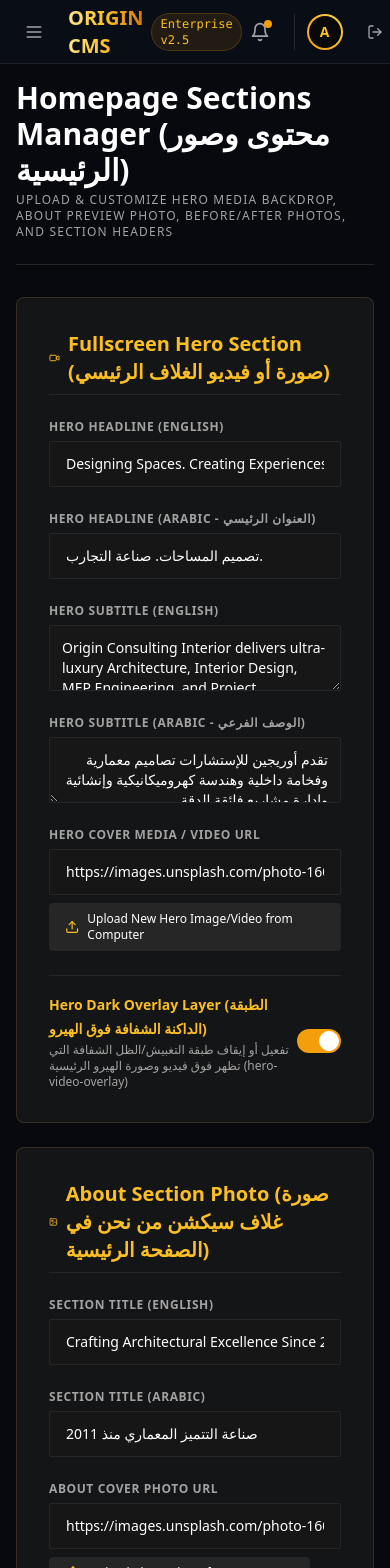
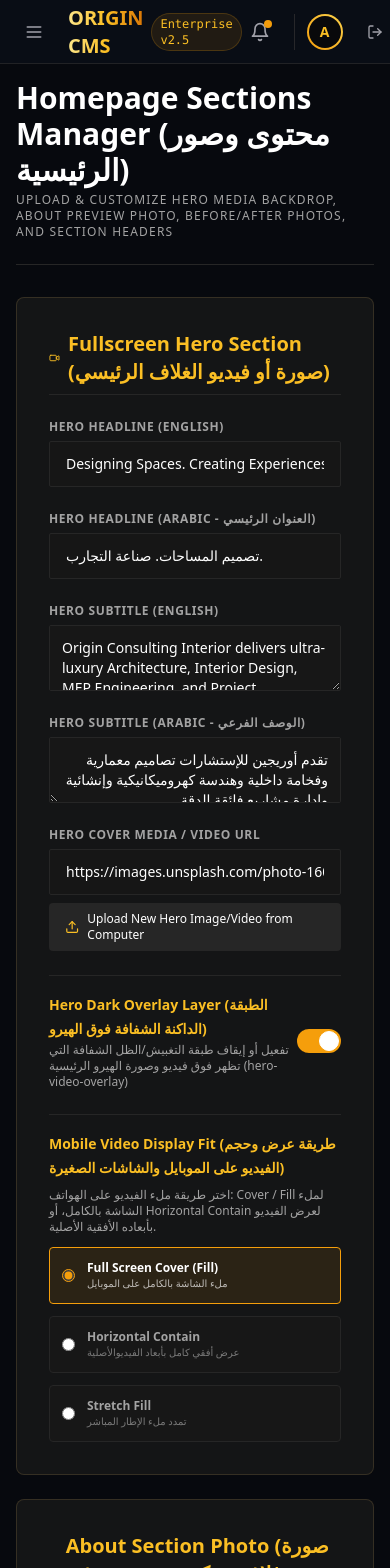
Before and after one commit to mazofayd12/Origin-Consulting-Interior, a Next.js app in the folder client/: page /en/admin/content/home in a window 390 px wide. Shown: the top 1568 px of the page. Built offline with nearby package versions, Linux system fonts and the light colour scheme; no server answers; the database is empty.

Commit message:
feat: add mobile video fit control and fix poster flash & admin loading flicker

```diff
--- a/client/src/app/[lang]/admin/content/home/page.tsx
+++ b/client/src/app/[lang]/admin/content/home/page.tsx
@@ -15,6 +15,7 @@ export default function ManageHomePageContent() {
   const [uploadingBefore, setUploadingBefore] = useState(false);
   const [uploadingAfter, setUploadingAfter] = useState(false);
 
+  const [loadingSettings, setLoadingSettings] = useState(true);
   const [hero, setHero] = useState({
     headlineEn: 'Designing Spaces. Creating Experiences.',
     headlineAr: 'تصميم المساحات. صناعة التجارب.',
@@ -22,6 +23,7 @@ export default function ManageHomePageContent() {
     subtitleAr: 'تقدم أوريجين للإستشارات تصاميم معمارية وفخامة داخلية وهندسة كهروميكانيكية وإنشائية وإدارة مشاريع فائقة الدقة.',
     videoUrl: 'https://images.unsplash.com/photo-1600596542815-ffad4c1539a9?auto=format&fit=crop&w=2000&q=90',
     showOverlay: true,
+    mobileVideoFit: 'cover',
   });
 
   const [aboutPreview, setAboutPreview] = useState({
@@ -45,6 +47,7 @@ export default function ManageHomePageContent() {
   });
 
   useEffect(() => {
+    setLoadingSettings(true);
     axios.get('/api/settings')
       .then((res) => {
         if (res.data?.homepage_hero) {
@@ -60,7 +63,8 @@ export default function ManageHomePageContent() {
           setServicesHeader((prev) => ({ ...prev, ...res.data.services_section }));
         }
       })
-      .catch(() => {});
+      .catch(() => {})
+      .finally(() => setLoadingSettings(false));
   }, []);
 
   const uploadFile = async (file: File, setter: (url: string) => void, setLoadingState: (val: boolean) => void) => {
@@ -112,7 +116,13 @@ export default function ManageHomePageContent() {
 
         {saved && <Alert type="success" message="Homepage content & section images updated successfully." />}
 
-        <form onSubmit={handleSave} className="space-y-6">
+        {loadingSettings ? (
+          <div className="glass-panel p-12 rounded-lg border border-neutral-800 flex items-center justify-center gap-3 text-amber-400">
+            <Loader2 className="w-6 h-6 animate-spin text-amber-400" />
+            <span className="text-sm font-medium text-neutral-300">Loading homepage settings... (جاري تحميل البيانات)</span>
+          </div>
+        ) : (
+          <form onSubmit={handleSave} className="space-y-6">
           {/* Section 1: Hero Section */}
           <div className="glass-panel p-8 rounded-lg border border-brand-gold/30 space-y-6">
             <h3 className="text-xl font-bold text-amber-400 border-b border-neutral-800 pb-2 flex items-center gap-2">
@@ -179,6 +189,62 @@ export default function ManageHomePageContent() {
                 />
                 <div className="w-11 h-6 bg-neutral-800 peer-focus:outline-none rounded-full peer peer-checked:after:translate-x-full peer-checked:after:border-white after:content-[''] after:absolute after:top-[2px] after:left-[2px] after:bg-white after:border-neutral-300 after:border after:rounded-full after:h-5 after:w-5 after:transition-all peer-checked:bg-amber-500"></div>
               </label>
+            </div>
+
+            {/* Mobile Video Fit Control */}
+            <div className="pt-4 border-t border-neutral-800 space-y-2">
+              <label className="text-sm font-bold text-amber-400">
+                Mobile Video Display Fit (طريقة عرض وحجم الفيديو على الموبايل والشاشات الصغيرة)
+              </label>
+              <p className="text-xs text-neutral-400">
+                اختر طريقة ملء الفيديو على الهواتف: Cover / Fill لملء الشاشة بالكامل، أو Horizontal Contain لعرض الفيديو بأبعاده الأفقية الأصلية.
+              </p>
+              <div className="grid grid-cols-1 sm:grid-cols-3 gap-3 pt-1">
+                <label className={`flex items-center gap-3 p-3 rounded border cursor-pointer transition-colors ${hero.mobileVideoFit === 'cover' || !hero.mobileVideoFit ? 'border-amber-500 bg-amber-500/10 text-white' : 'border-neutral-800 bg-neutral-900 text-neutral-400 hover:border-neutral-700'}`}>
+                  <input
+                    type="radio"
+                    name="mobileVideoFit"
+                    value="cover"
+                    checked={hero.mobileVideoFit === 'cover' || !hero.mobileVideoFit}
+                    onChange={() => setHero({ ...hero, mobileVideoFit: 'cover' })}
+                    className="accent-amber-500"
+                  />
+                  <div>
+                    <div className="text-xs font-bold">Full Screen Cover (Fill)</div>
+                    <div className="text-[10px] opacity-70">ملء الشاشة بالكامل على الموبايل</div>
+                  </div>
+                </label>
+
+                <label className={`flex items-center gap-3 p-3 rounded border cursor-pointer transition-colors ${hero.mobileVideoFit === 'contain' ? 'border-amber-500 bg-amber-500/10 text-white' : 'border-neutral-800 bg-neutral-900 text-neutral-400 hover:border-neutral-700'}`}>
+                  <input
+                    type="radio"
+                    name="mobileVideoFit"
+                    value="contain"
+                    checked={hero.mobileVideoFit === 'contain'}
+                    onChange={() => setHero({ ...hero, mobileVideoFit: 'contain' })}
+                    className="accent-amber-500"
+                  />
+                  <div>
+                    <div className="text-xs font-bold">Horizontal Contain</div>
+                    <div className="text-[10px] opacity-70">عرض أفقي كامل بأبعاد الفيديوالأصلية</div>
+                  </div>
+                </label>
+
+                <label className={`flex items-center gap-3 p-3 rounded border cursor-pointer transition-colors ${hero.mobileVideoFit === 'fill' ? 'border-amber-500 bg-amber-500/10 text-white' : 'border-neutral-800 bg-neutral-900 text-neutral-400 hover:border-neutral-700'}`}>
+                  <input
+                    type="radio"
+                    name="mobileVideoFit"
+                    value="fill"
+                    checked={hero.mobileVideoFit === 'fill'}
+                    onChange={() => setHero({ ...hero, mobileVideoFit: 'fill' })}
+                    className="accent-amber-500"
+                  />
+                  <div>
+                    <div className="text-xs font-bold">Stretch Fill</div>
+                    <div className="text-[10px] opacity-70">تمدد ملء الإطار المباشر</div>
+                  </div>
+                </label>
+              </div>
             </div>
           </div>
 
@@ -263,6 +329,7 @@ export default function ManageHomePageContent() {
             Save All Homepage Sections & Photos
           </Button>
         </form>
+        )}
       </div>
     </div>
   );
--- a/client/src/app/[lang]/page.tsx
+++ b/client/src/app/[lang]/page.tsx
@@ -428,6 +428,7 @@ export default function HomePage() {
     subtitleAr: 'تقدم أوريجين للإستشارات تصاميم معمارية وفخامة داخلية وهندسة كهروميكانيكية وإنشائية وإدارة مشاريع فائقة الدقة.',
     videoUrl: 'https://images.unsplash.com/photo-1600596542815-ffad4c1539a9?auto=format&fit=crop&w=2000&q=90',
     showOverlay: true,
+    mobileVideoFit: 'cover',
   });
 
   const [aboutPreview, setAboutPreview] = useState({
@@ -603,15 +604,20 @@ export default function HomePage() {
           ═══════════════════════════════════════════════════════════ */}
       <section ref={heroRef} className="relative min-h-screen flex items-center justify-center overflow-hidden">
         {/* Parallax Video/Image Background */}
-        <motion.div className="absolute inset-0" style={{ y: heroY, scale: heroScale }}>
+        <motion.div className="absolute inset-0 bg-neutral-950" style={{ y: heroY, scale: heroScale }}>
           {heroData.videoUrl.endsWith('.mp4') || heroData.videoUrl.endsWith('.webm') ? (
             <video
               autoPlay
               muted
               loop
               playsInline
-              poster="https://images.unsplash.com/photo-1600596542815-ffad4c1539a9?auto=format&fit=crop&w=2000&q=90"
-              className="w-full h-full object-cover"
+              className={`w-full h-full bg-neutral-950 ${
+                heroData.mobileVideoFit === 'contain'
+                  ? 'max-sm:object-contain object-cover'
+                  : heroData.mobileVideoFit === 'fill'
+                  ? 'max-sm:object-fill object-cover'
+                  : 'object-cover'
+              }`}
             >
               <source src={heroData.videoUrl} type="video/mp4" />
             </video>
@@ -619,7 +625,13 @@ export default function HomePage() {
             <img
               src={heroData.videoUrl || "https://images.unsplash.com/photo-1600596542815-ffad4c1539a9?auto=format&fit=crop&w=2000&q=90"}
               alt="Hero Backdrop"
-              className="w-full h-full object-cover"
+              className={`w-full h-full bg-neutral-950 ${
+                heroData.mobileVideoFit === 'contain'
+                  ? 'max-sm:object-contain object-cover'
+                  : heroData.mobileVideoFit === 'fill'
+                  ? 'max-sm:object-fill object-cover'
+                  : 'object-cover'
+              }`}
             />
           )}
         </motion.div>
```
